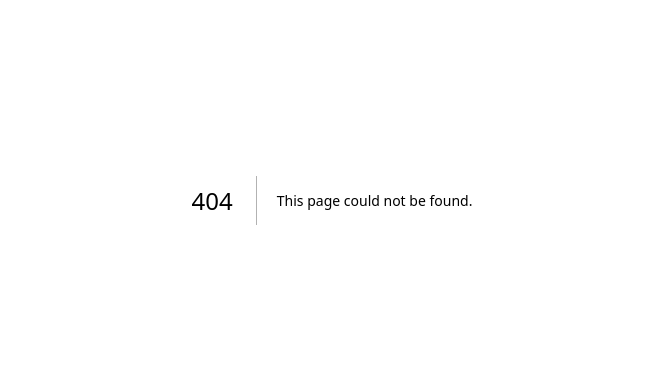
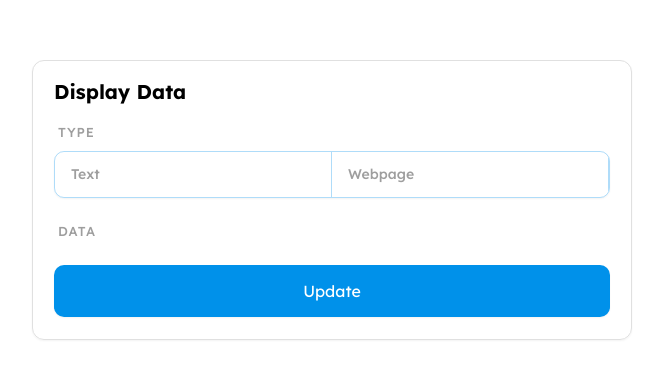
Before and after one commit to yanchummar/tinkerhub-dynamic-display, a Next.js app: page /editor in a window 1280 px wide. Before the commit this address had no page. Shown: the part 200-578 px from the top of the page, without its empty margins (308-971 px from the left). Built offline with nearby package versions, Linux system fonts and the light colour scheme; no server answers; the database is empty.

Commit message:
page route change

```diff
--- /dev/null
+++ b/src/app/editor/page.js
@@ -0,0 +1,120 @@
+'use client'
+
+import { useEffect, useState } from 'react'
+
+import { initializeApp } from 'firebase/app'
+import { getDatabase, ref, onValue, update } from "firebase/database";
+
+const firebaseConfig = {
+  apiKey: "AIzaSyDnQRXHWHOWVA_5Y8JJn7TEIVEnno8cQic",
+  authDomain: "tinkerhub-dynamic-display.firebaseapp.com",
+  databaseURL: "https://tinkerhub-dynamic-display-default-rtdb.asia-southeast1.firebasedatabase.app",
+  projectId: "tinkerhub-dynamic-display",
+  storageBucket: "tinkerhub-dynamic-display.appspot.com",
+  messagingSenderId: "1092822376371",
+  appId: "1:1092822376371:web:482a27465c235b407675c6",
+  measurementId: "G-YYTFBDLZ6T"
+}
+
+// Initialize Firebase
+const app = initializeApp(firebaseConfig)
+const database = getDatabase(app)
+
+export default function Home() {
+
+  const [liveData, setLiveData] = useState({})
+  const [active, setActive] = useState('text')
+  const [title, setTitle] = useState('')
+  const [subtitle, setSubtitle] = useState('')
+  const [link, setLink] = useState('')
+  const [isUpdating, setIsUpdating] = useState(false)
+
+  const primaryRef = ref(database, 'primary')
+
+  useEffect(() => {
+    onValue(primaryRef, (snapshot) => {
+      const data = snapshot.val()
+      console.log(data)
+      setLiveData(data)
+      setTitle(data?.title)
+      setSubtitle(data?.subtitle)
+      setLink(data?.link)
+      setActive(data?.live)
+    })
+  }, [])
+
+  const updateData = () => {
+    setIsUpdating(true)
+    const updates = {}
+    updates[`primary/live`] = active
+    updates[`primary/title`] = title
+    updates[`primary/subtitle`] = subtitle
+    updates[`primary/link`] = link
+
+    update(ref(database), updates)
+    .then(() => {
+      setIsUpdating(false)
+    })
+    .catch((error) => {
+      setIsUpdating(false)
+    })
+  }
+
+  return (
+    <main className='dashboard-content'>
+      <div className='form-holder'>
+        <span className='title'>Display Data</span>
+        <span className='item-label'>Type</span>
+        <ul className='type-tabs'>
+          <li
+            onClick={() => setActive('text')}
+            data-active={active === 'text'}>
+            <span className='label'>Text</span>
+            {
+              liveData?.live === 'text' ? (
+                <span className='chip'>active</span>
+              ) : false
+            }
+          </li>
+          <li
+            onClick={() => setActive('web')}
+            data-active={active === 'web'}>
+            <span className='label'>Webpage</span>
+            {
+              liveData?.live === 'web' ? (
+                <span className='chip'>active</span>
+              ) : false
+            }
+          </li>
+        </ul>
+        <br />
+        <span className='item-label'>Data</span>
+        {
+          active === 'text' ? (
+            <div className='text-inputs'>
+              <textarea
+                value={title}
+                onChange={(e) => setTitle(e.target.value)}
+                className='text-input' placeholder='Title' />
+              <textarea
+                value={subtitle}
+                onChange={(e) => setSubtitle(e.target.value)}
+                className='text-input' placeholder='Subtitle' />
+            </div>
+          ) : active === 'web' ? (
+            <input
+              value={link}
+              onChange={(e) => setLink(e.target.value)}
+              type='url' placeholder='Enter URL' />
+          ) : false
+        }
+        <button
+          onClick={updateData}
+          className='update-btn'
+          data-disabled={isUpdating}>
+          <span className='label'>{ isUpdating ? 'Updating...' : 'Update'}</span>
+        </button>
+      </div>
+    </main>
+  )
+}
```
